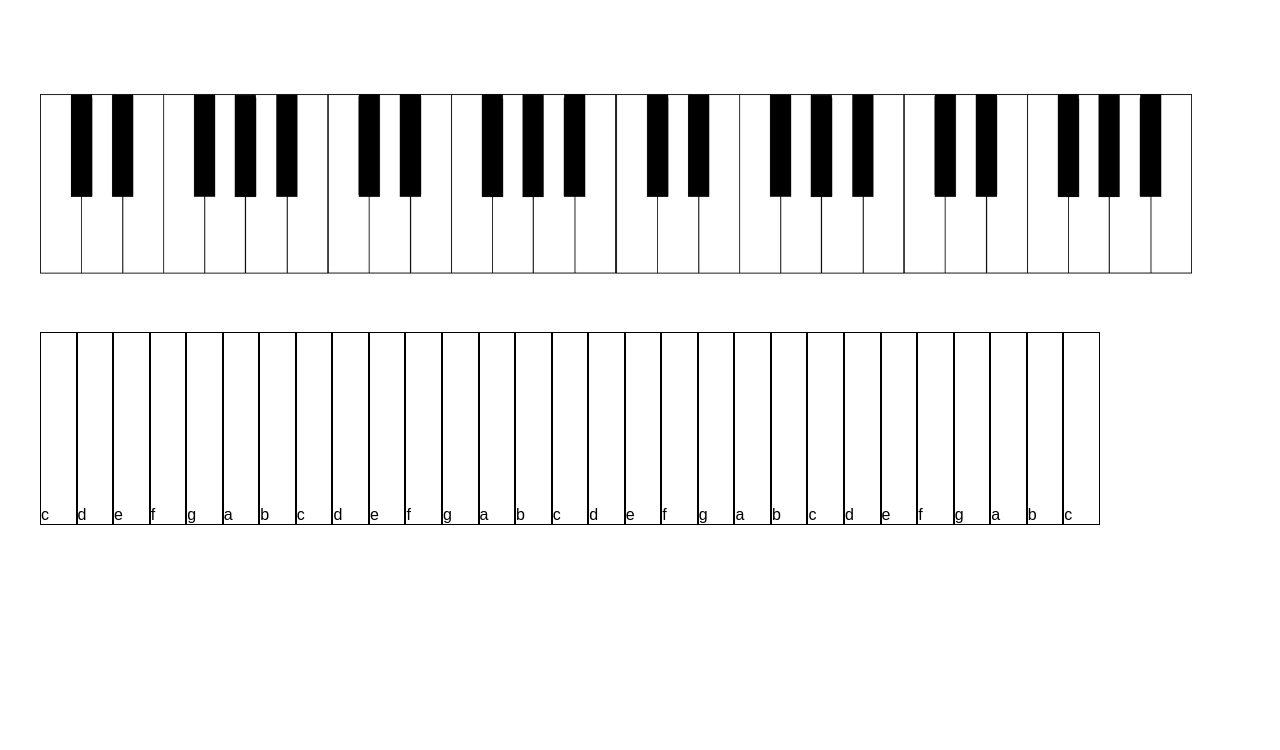
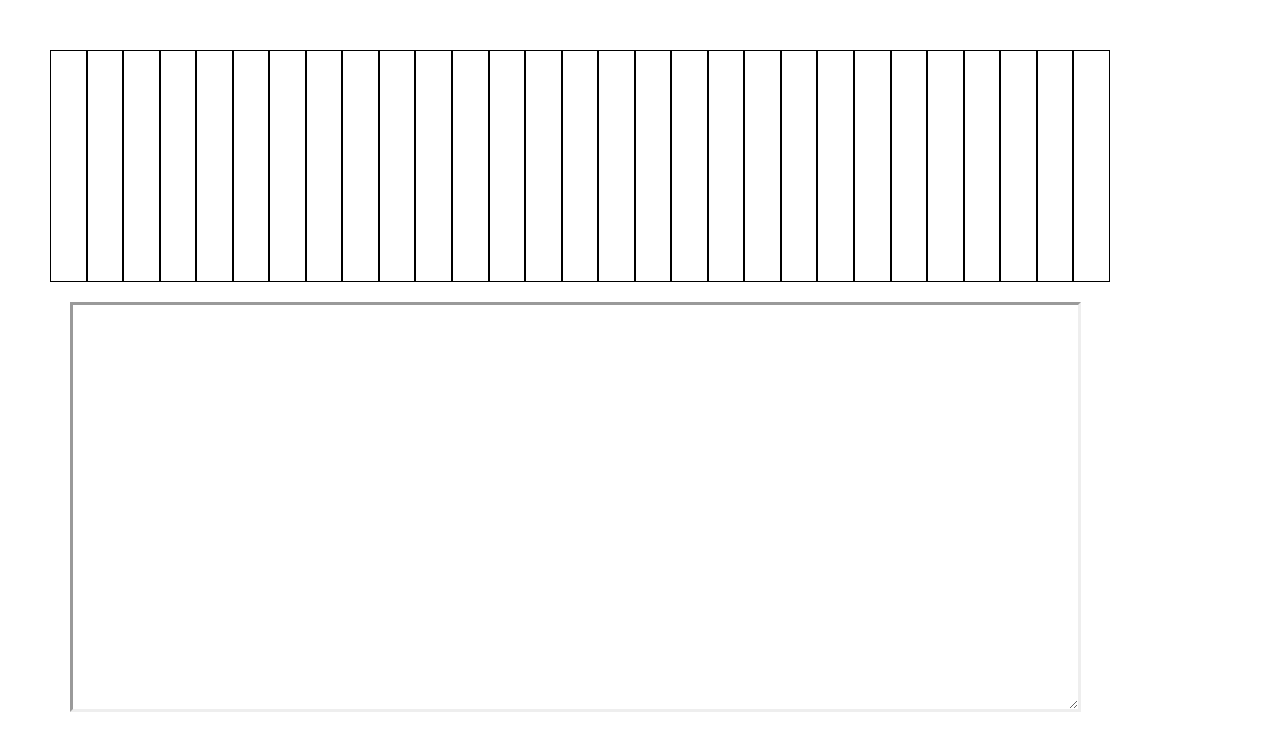
Before and after one commit to annabush092/rubber-duckie, a React (Create React App) app: page / in a window 1280 px wide. Shown: the top 750 px of the page. Built offline with nearby package versions, Linux system fonts and the light colour scheme.

Commit message:
added textbox to listen to keyboard events

```diff
--- /dev/null
+++ b/src/components/NoteForm.js
@@ -0,0 +1,59 @@
+import React from 'react';
+
+export default class NoteForm extends React.Component {
+
+  constructor() {
+    super()
+    this.state = {
+      focused: true
+    }
+  }
+
+  styleForm() {
+    return {
+      padding: '20px'
+    }
+  }
+
+  styleTextarea() {
+    return {
+      width: '90%',
+      height: '400px',
+      border: '3px inset',
+      outline: 'none'
+    }
+  }
+
+  handleBlur() {
+    this.setState({focused: false})
+  }
+
+  handleFocus() {
+    this.setState({focused: true})
+  }
+
+  warnUser() {
+    const styleLabel = {color: 'red'}
+    if(this.state.focused !== true) {
+      return (
+        <label style={styleLabel}>Click inside the box below to continue playing!</label>
+      )
+    } else {
+      return null
+    }
+  }
+
+  render() {
+    return(
+      <form style={this.styleForm()}>
+        {this.warnUser()}
+        <textarea
+          autoFocus
+          style={this.styleTextarea()}
+          onBlur={this.handleBlur.bind(this)}
+          onFocus={this.handleFocus.bind(this)}
+        />
+      </form>
+    )
+  }
+}
--- a/src/components/WhiteKey.js
+++ b/src/components/WhiteKey.js
@@ -11,14 +11,13 @@ export default class WhiteKey extends React.Component {
       border: "1px solid black",
       width: '3%',
       cssFloat: 'left',
-      paddingTop: '15%'
+      paddingTop: '20%'
     }
   }
 
-
   render() {
     return(
-      <div style={this.keyStyle()} id={this.props.id}>{this.props.note}</div>
+      <div style={this.keyStyle()} id={this.props.id}/>
     )
   }
 }
--- a/src/components/WhiteKeys.js
+++ b/src/components/WhiteKeys.js
@@ -15,10 +15,13 @@ export default class WhiteKeys extends React.Component {
     return fourOctaves
   }
 
+  styleWhiteKeys() {
+    return {overflow: 'hidden'}
+  }
+
   render() {
-
     return (
-      <div>
+      <div id="white-keys" style={this.styleWhiteKeys()}>
         {this.fourOctaves()}
       </div>
     )
--- a/src/containers/PianoContainer.js
+++ b/src/containers/PianoContainer.js
@@ -1,15 +1,20 @@
 import React from 'react';
-import pianoTemplate from "../img/piano-template.png";
-import {containerStyle, picStyle} from "../views/PianoContainerViews"
 import WhiteKeys from '../components/WhiteKeys'
+import NoteForm from '../components/NoteForm'
 
 export default class PianoContainer extends React.Component {
+  styleContainer() {
+    return {
+      width: '90%',
+      padding: '50px'
+    }
+  }
+
   render() {
     return (
-      <div style={containerStyle}>
-        <img src={pianoTemplate} alt="piano template" style={picStyle}/>
-        <img src={pianoTemplate} alt="piano template" style={picStyle}/>
+      <div style={this.styleContainer()} id="piano-container">
         <WhiteKeys/>
+        <NoteForm/>
       </div>
     )
   }
--- a/src/views/PianoContainerViews.js
+++ /dev/null
@@ -1,11 +0,0 @@
-const containerStyle = {
-  width: '90%',
-  padding: '40px'
-}
-
-const picStyle = {
-  width: '50%'
-}
-
-export {picStyle}
-export {containerStyle}
```
